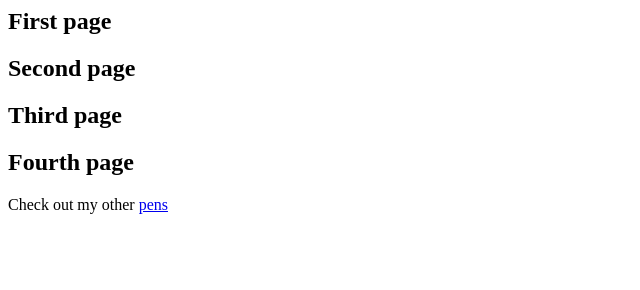
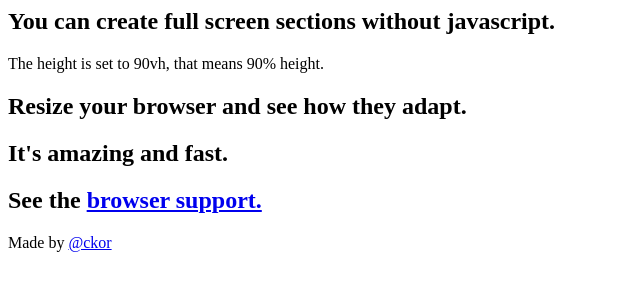
Before and after one commit to mrlukemackenzie/Nov23, a plain HTML site: page index.html in a window 1280 px wide. Shown: the whole page, without its empty margins (0-640 px from the left). Drawn offline with Linux system fonts and the light colour scheme.

Commit message:
Update index.html

```diff
--- a/index.html
+++ b/index.html
@@ -1,15 +1,28 @@
-<div class="wrapper active-page1">
-  <div class="page page1">
-    <h2>First page</h2>
-  </div>
-  <div class="page page2">
-    <h2>Second page</h2>
-  </div>
-  <div class="page page3">
-    <h2>Third page</h2>
-  </div>
-  <div class="page page4">
-    <h2>Fourth page</h2>
-    <p class="check-out">Check out my other <a href="https://codepen.io/suez/public/" target="_blank">pens</a></p>
-  </div>
-</div>
+<section class="intro">
+  <div class="content">
+    <h1>You can create full screen sections without javascript.</h1>
+    <p>The height is set to 90vh, that means 90% height.</p>
+ </div>
+</section>
+
+<section>
+  <div class="content">
+    <h1>Resize your browser and see how they adapt.</h1>
+ </div>
+</section>
+
+<section>
+  <div class="content">
+    <h1>It's amazing and fast.</h1>
+ </div>
+</section>
+
+<section>
+  <div class="content">
+    <h1>See the <a href="http://caniuse.com/#feat=viewport-units">browser support.</a></h1>
+ </div>
+</section>
+
+<footer>
+  Made by <a href="https://www.twitter.com/ckor">@ckor</a>
+</footer>
```
